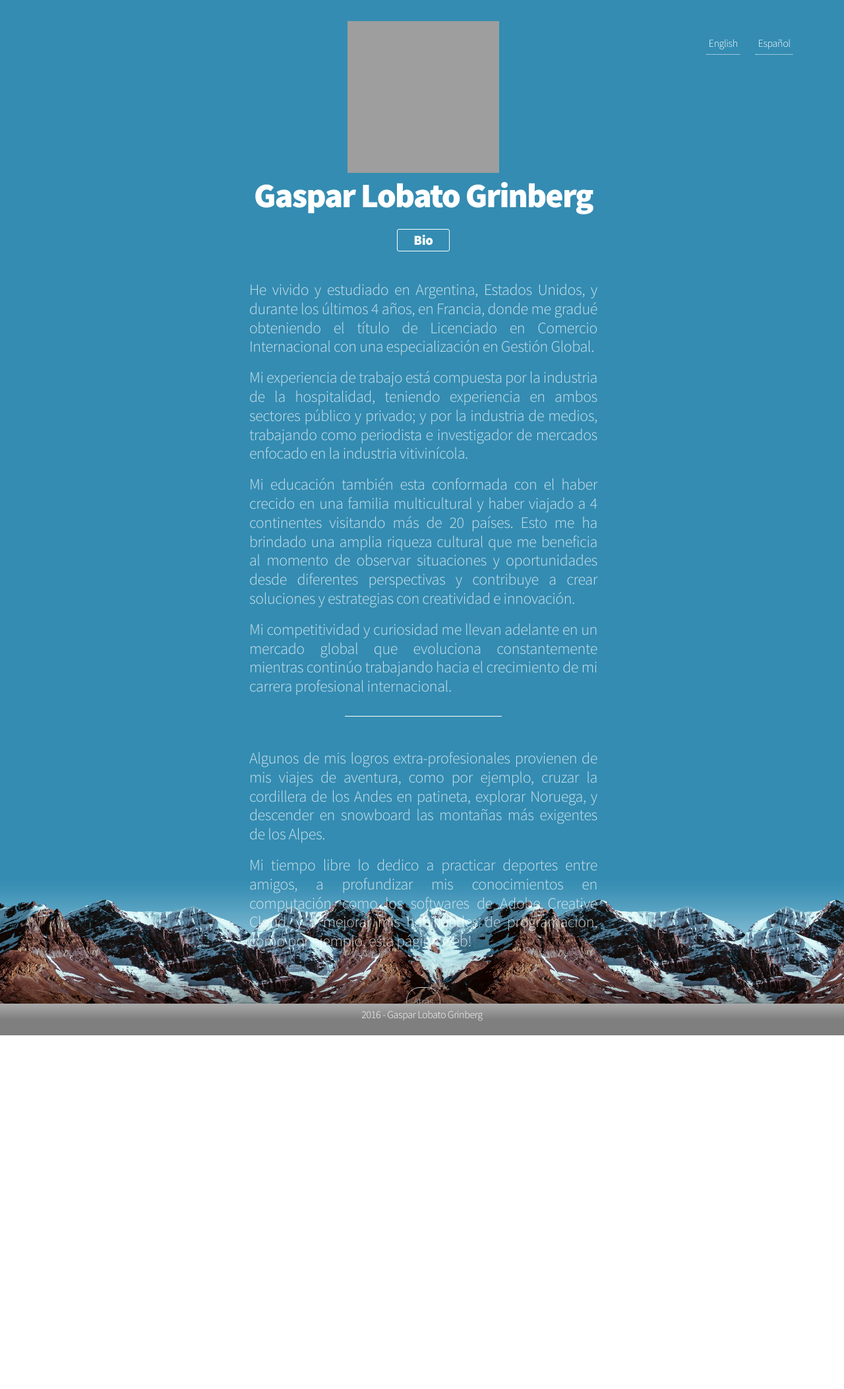
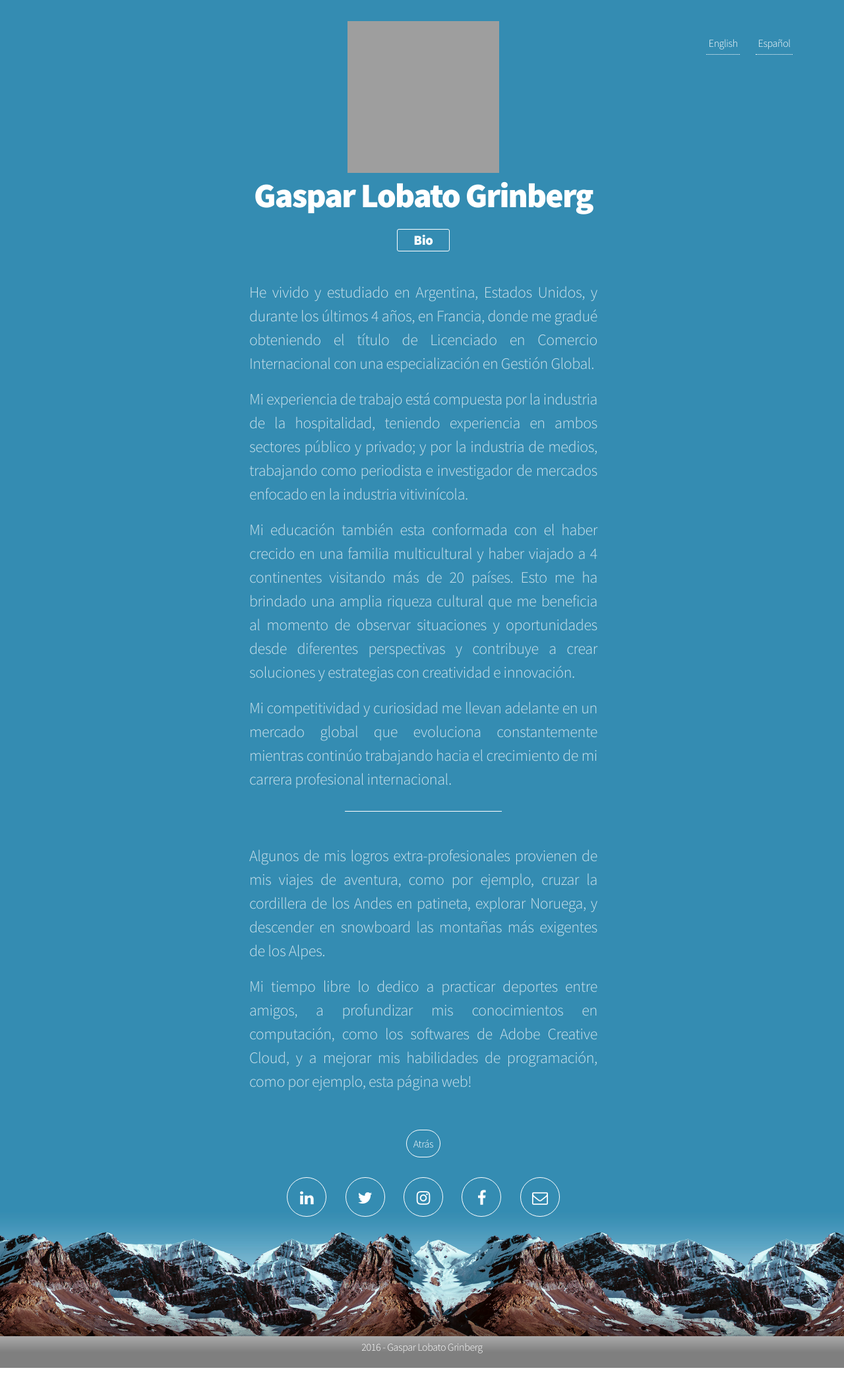
Before and after one commit to gasparlg/gasparg, a Jekyll site: the page built from es-bio.html, in a window 1280 px wide. Shown: the whole page at 66% size. Built offline with Jekyll 4.4.1, drawn with Linux system fonts in a browser that asks for light colours; before the commit the page ends 1657 px from its top, so only the background shows below that; grey boxes are pictures that could not be loaded.

Commit message:
change font sizes for ipad and line height

```diff
--- a/css/main-bio.css
+++ b/css/main-bio.css
@@ -861,11 +861,11 @@
 
         #header p {
 			font-size: 1.5em;
-            line-height: 1.2em;
+            line-height: 1.5em;
 		}
 
         #wrapper {
-            height: 130%;
+            height: 150%;
         }
 }
 
```
